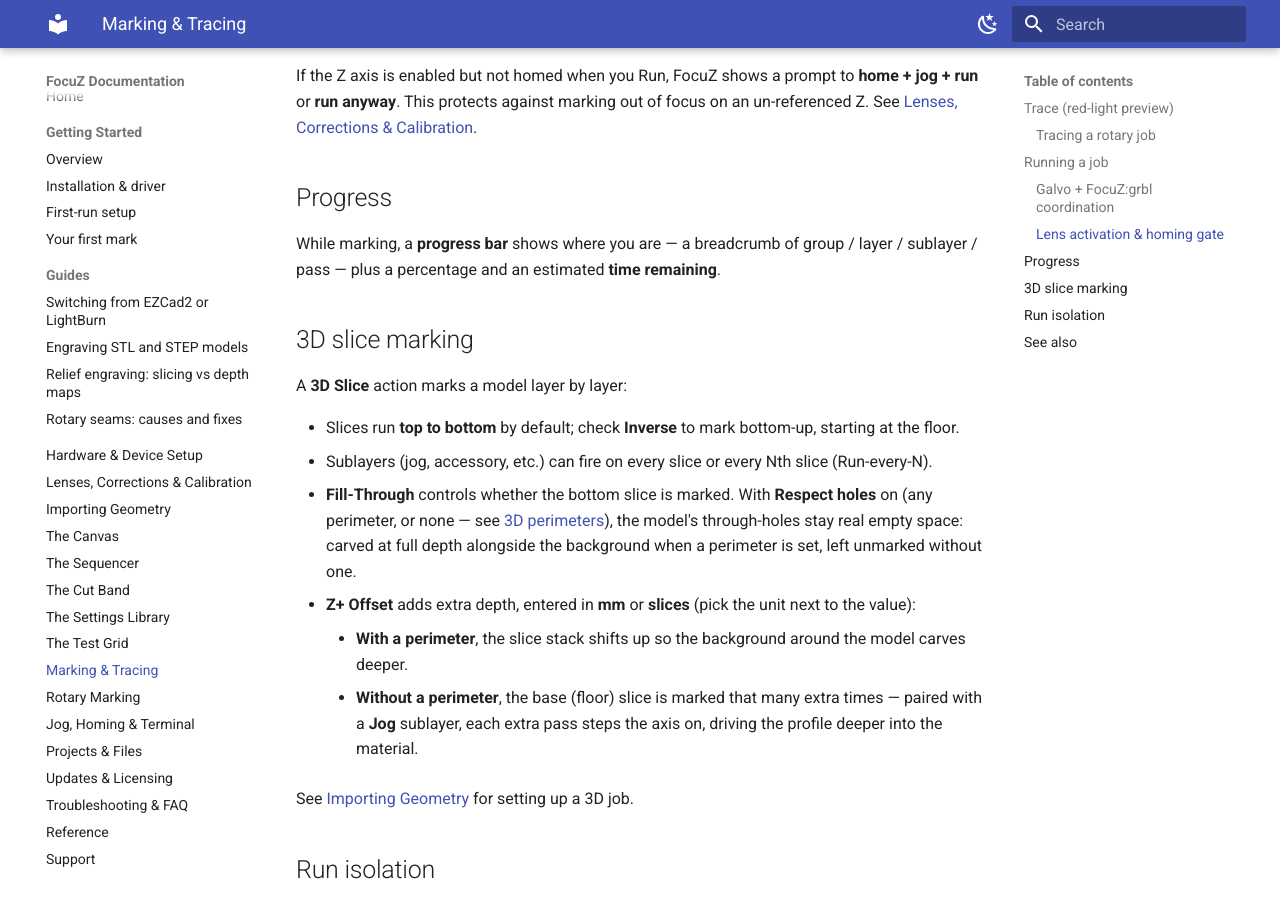
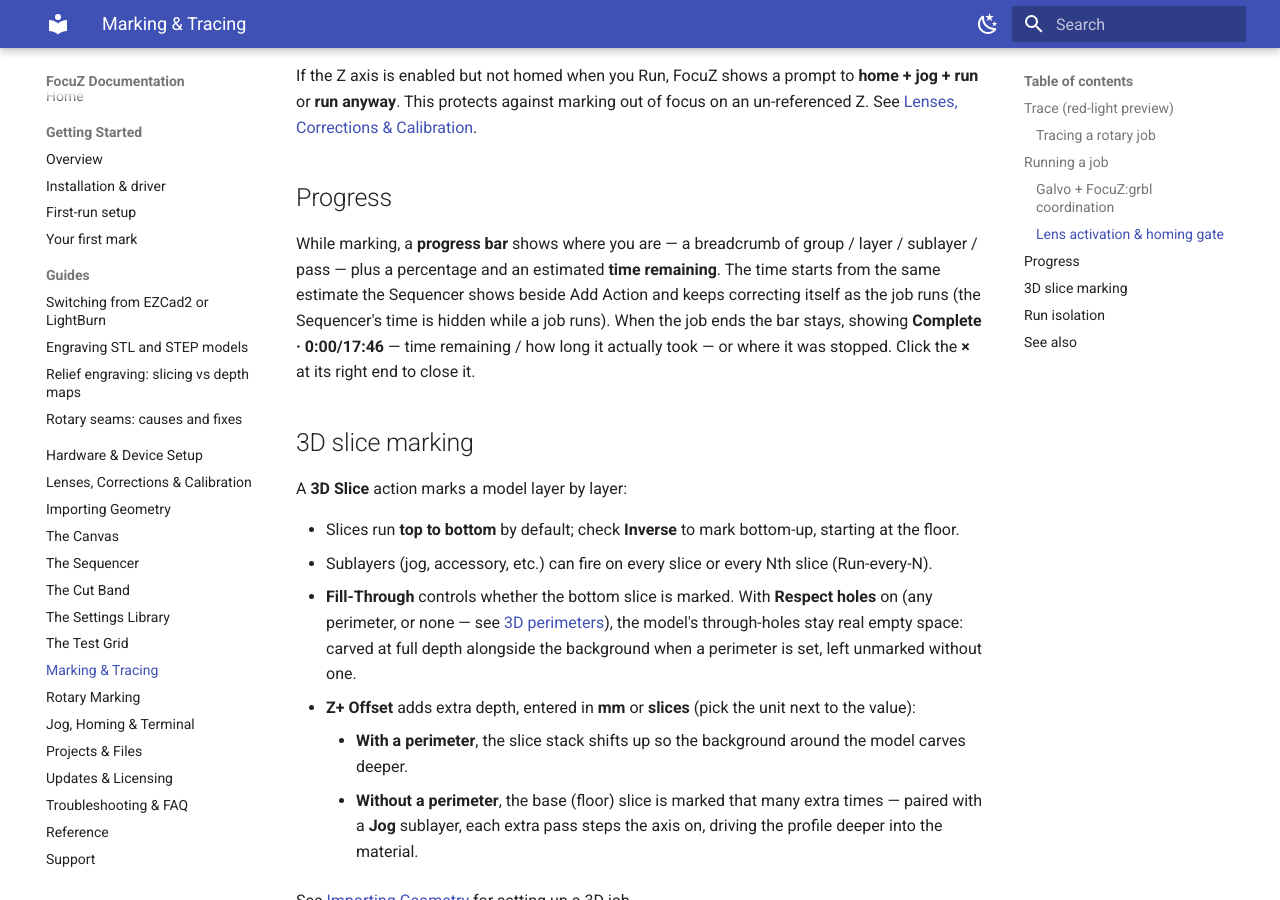
Before and after one commit to Lokahi-Shop/focuz-docs, an MkDocs documentation site: the page built from docs/marking-tracing.md, in a window 1280 px wide and 900 px high, scrolled down 1979 px. Built offline with MkDocs 1.6.1 and Material for MkDocs 9.7.7, drawn with Linux system fonts in a browser that asks for light colours.

Commit message:
Progress bar: estimate from the start, finished bar with actual time
Co-Authored-By: Claude Opus 5.5 <noreply@anthropic.com>

```diff
--- a/docs/marking-tracing.md
+++ b/docs/marking-tracing.md
@@ -74,7 +74,10 @@ If the Z axis is enabled but not homed when you Run, FocuZ shows a prompt to **h
 ## Progress
 
 While marking, a **progress bar** shows where you are — a breadcrumb of group / layer / sublayer / pass —
-plus a percentage and an estimated **time remaining**.
+plus a percentage and an estimated **time remaining**. The time starts from the same estimate the Sequencer
+shows beside Add Action and keeps correcting itself as the job runs (the Sequencer's time is hidden while a
+job runs). When the job ends the bar stays, showing **Complete · 0:00/17:46** — time remaining / how long it
+actually took — or where it was stopped. Click the **×** at its right end to close it.
 
 ## 3D slice marking
 
```
